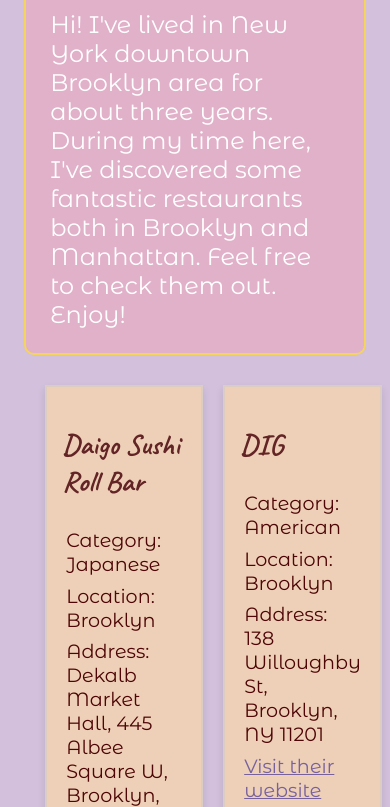
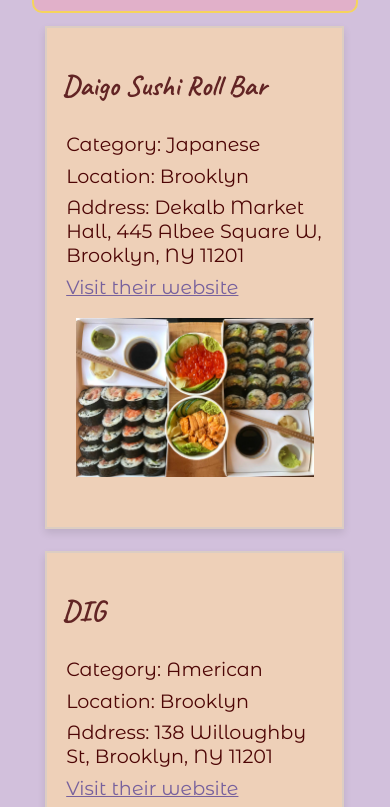
Before and after one commit to Wei682/JSON-and-dynamic-content, a plain HTML site: page index.html in a window 390 px wide. Shown: the part 228-1035 px from the top of the page. Drawn offline with nearby package versions, Linux system fonts and the light colour scheme.

Commit message:
Added media query

```diff
--- a/style.css
+++ b/style.css
@@ -93,3 +93,12 @@ a:active{
 .restaurantImage{
 	width: 90%;
 }
+
+@media only screen and (max-width: 640px) {
+  body{
+    font-size: 12px;
+  }
+
+  #restaurantGrid {
+	  grid-template-columns: 1fr;
+	}
```
